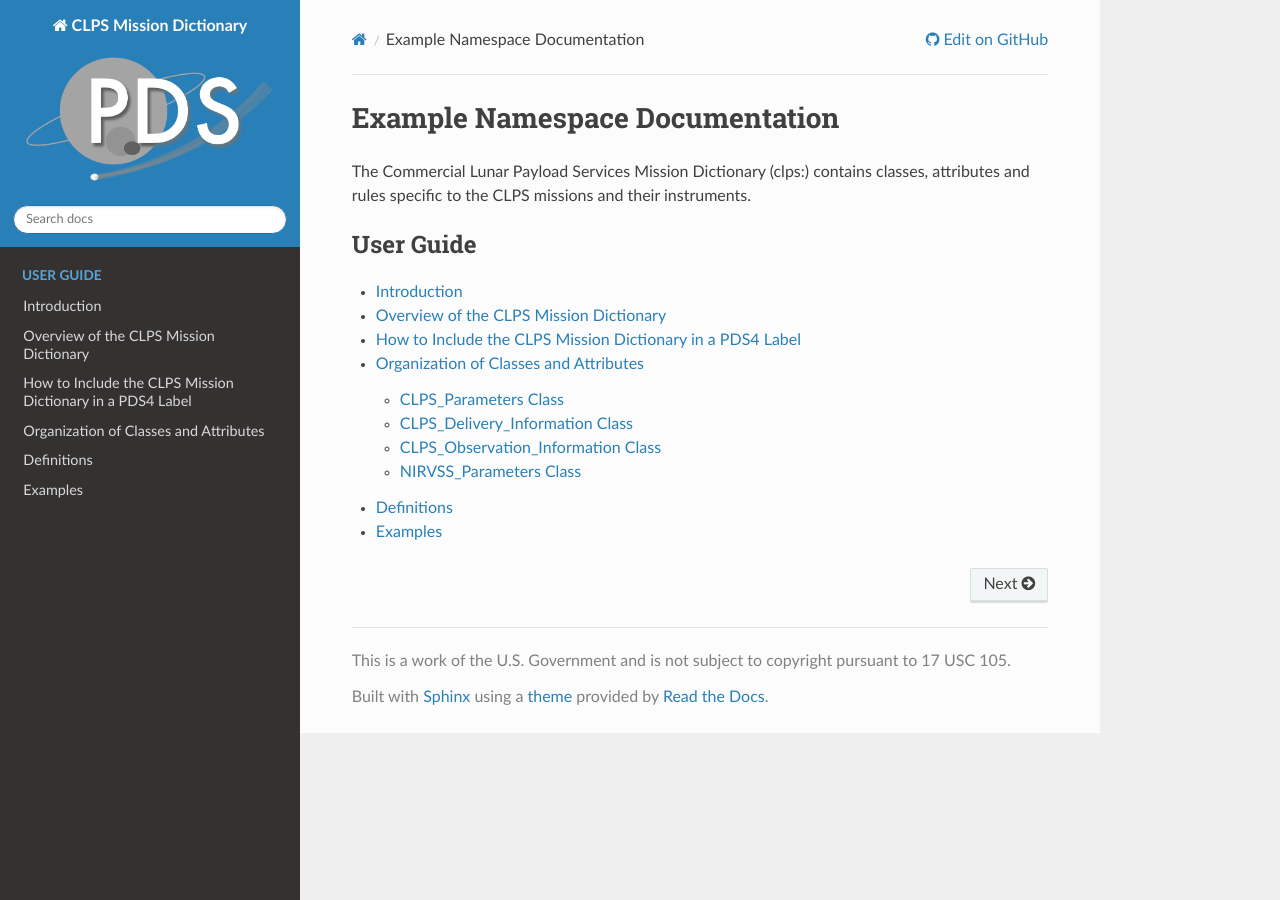
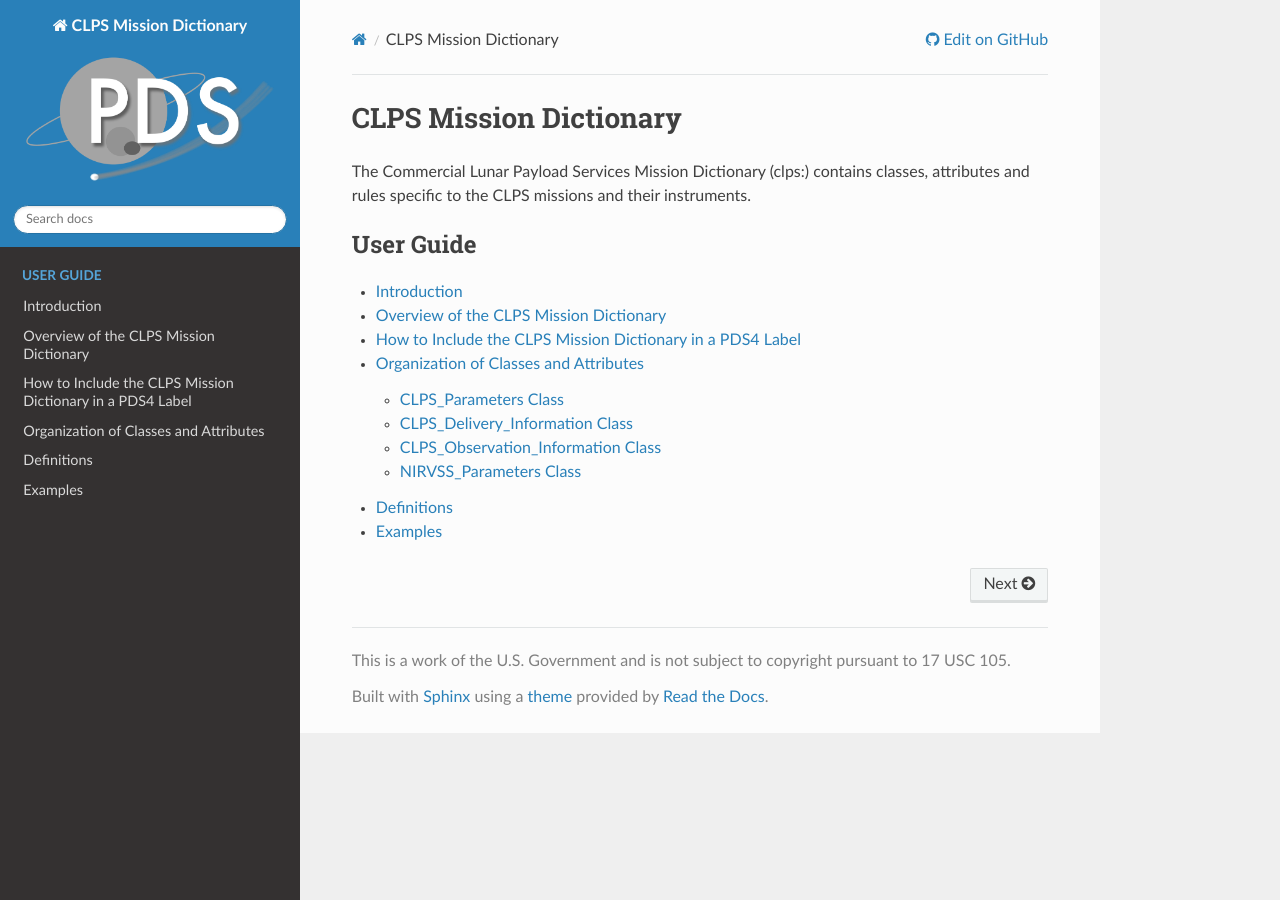
Before and after one commit to pds-data-dictionaries/ldd-clps, a Sphinx documentation site: the page built from docs/source/index.rst, in a window 1280 px wide. Built offline with Sphinx 7.4.7 and the Read the Docs theme 3.1.0, drawn with Linux system fonts in a browser that asks for light colours.

```diff
--- a/docs/source/index.rst
+++ b/docs/source/index.rst
@@ -3,8 +3,8 @@
    You can adapt this file completely to your liking, but it should at least
    contain the root `toctree` directive.
 
-Example Namespace Documentation
-===================================
+CLPS Mission Dictionary
+=======================
 
 .. include:: intro.md
 
```
Also changed, not shown: docs/source/user/user-guide.md (+3 -2 lines).
